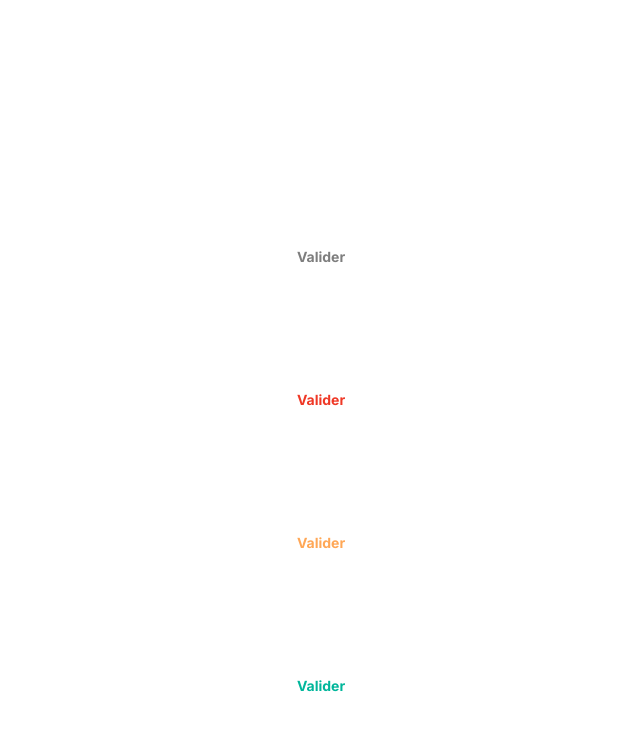
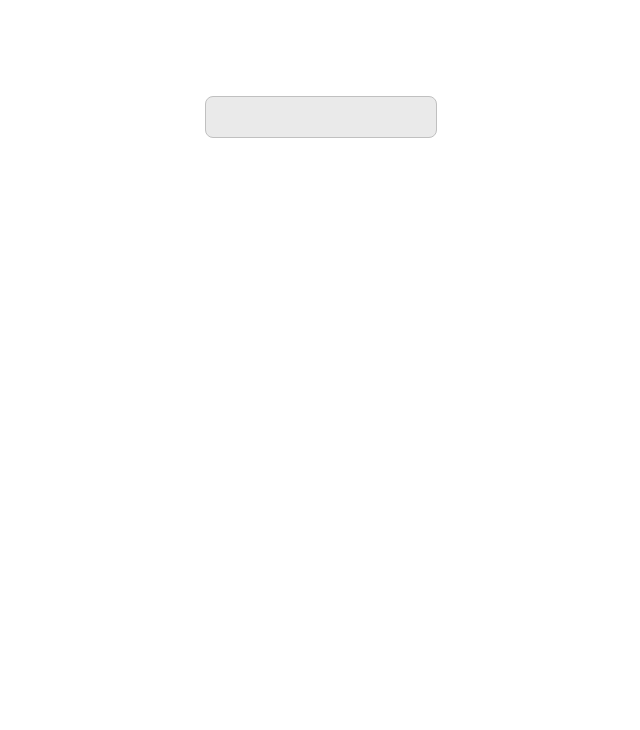
Before and after one commit to Solaa08/new-next, a Next.js app: page / in a window 1280 px wide. Shown: the top 730 px of the page, without its empty margins (319-959 px from the left). Built offline with nearby package versions, Linux system fonts and the light colour scheme.

Commit message:
Input (#5)
* start input

* fix: input style

```diff
--- a/src/app/nectron/Input.tsx
+++ b/src/app/nectron/Input.tsx
@@ -1,4 +1,3 @@
-
 import clsx from 'clsx';
 import React, { InputHTMLAttributes } from 'react';
 
@@ -11,7 +10,7 @@ export default function Input({
 }: InputHTMLAttributes<HTMLInputElement>) {
   return (
     <input
-      className={clsx(className, 'bg-gray-100 border border-gray-200 text-gray-900 text-sm rounded-lg focus:ring-blue-400 focus:border-blue-400 block p-2.5')}
+      className={clsx(className, 'bg-secondary-light border border-secondary text-dark text-sm rounded-lg active:ring-success active:border-success block p-2.5')}
       {...props}
     />
   );
--- a/src/app/page.tsx
+++ b/src/app/page.tsx
@@ -1,15 +1,12 @@
 
 import Button from "./nectron/Button";
+import Input from "./nectron/Input";
 import { VARIANT } from "./nectron/variant";
 
 export default function Home() {
   return (
     <main className="flex bg-white min-h-screen flex-col items-center justify-between p-24 text-sm">
-      <Button variant={VARIANT.PRIMARY}>Valider</Button>
-      <Button variant={VARIANT.SECONDARY}>Valider</Button>
-      <Button variant={VARIANT.DANGER}>Valider</Button>
-      <Button variant={VARIANT.WARNING}>Valider</Button>
-      <Button variant={VARIANT.SUCCESS}>Valider</Button>
+      <Input></Input>
     </main>
   );
 }
--- a/tailwind.config.ts
+++ b/tailwind.config.ts
@@ -16,16 +16,16 @@ const config: Config = {
     },
     colors: {
       'white': '#FFFFFF',
-      'dark': '#00000',
+      'dark': '#000000',
       'primary': {
         'light' : '#85AAFF',
         DEFAULT: '#4880FF',
         'dark': '#244080'
       },
       'secondary': {
-        'light' : '#D4D4D4',
-        DEFAULT: '#E2E2E2',
-        'dark': '#7E7E7E'
+        'light' : '#EAEAEA',
+        DEFAULT: '#C0C0C0',
+        'dark': '#959595'
       },
       'danger': {
         'light' : '#FABDB7',
```
